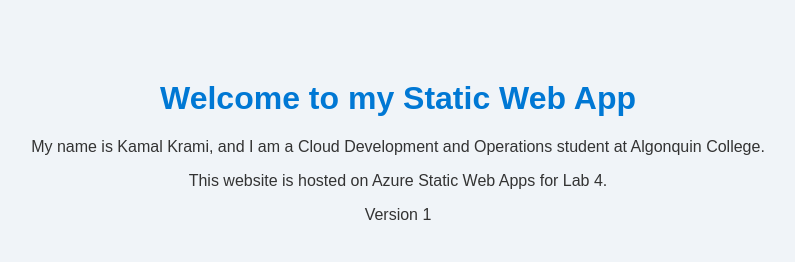
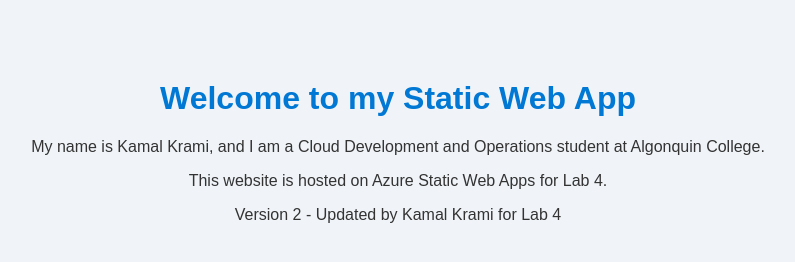
Before and after one commit to kramikamal/kramikamal-static-web-app, a plain HTML site: page index.html in a window 1280 px wide. Shown: the whole page, without its empty margins (242-1037 px from the left). Drawn offline with Linux system fonts and the light colour scheme.

Commit message:
edited the index.html file

```diff
--- a/index.html
+++ b/index.html
@@ -12,7 +12,7 @@
     <h1>Welcome to my Static Web App</h1>
     <p>My name is Kamal Krami, and I am a Cloud Development and Operations student at Algonquin College.</p>
     <p>This website is hosted on Azure Static Web Apps for Lab 4.</p>
-    <p>Version 1</p>
+    <p>Version 2 - Updated by Kamal Krami for Lab 4</p>
 </body>
 
 </html>
```
